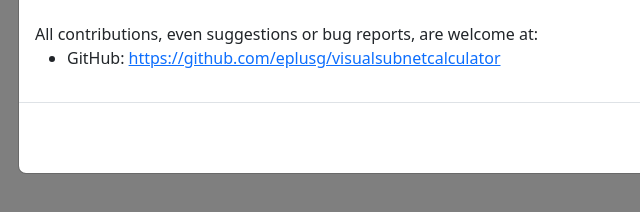
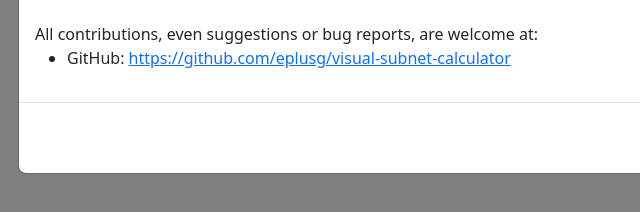
Before and after one commit to eplusg/visual-subnet-calculator, a plain HTML site: page public/index.html in a window 1280 px wide. Both pictures are taken after a click on the link 1193 px from the left and 38 px from the top of the page. Shown: the part 450-662 px from the top of the page, 52-692 px from the left. Drawn offline with nearby package versions, Linux system fonts and the light colour scheme.

Commit message:
Updated github url link

```diff
--- a/public/index.html
+++ b/public/index.html
@@ -208,7 +208,7 @@
                     <br/>
                     All contributions, even suggestions or bug reports, are welcome at:<br/>
                     <ul>
-                        <li>GitHub: <a href="https://github.com/eplusg/visualsubnetcalculator" target="_blank">https://github.com/eplusg/visualsubnetcalculator</a></li>
+                        <li>GitHub: <a href="https://github.com/eplusg/visual-subnet-calculator" target="_blank">https://github.com/eplusg/visual-subnet-calculator</a></li>
                     </ul>
                 </div>
                 <div class="modal-footer">
```
